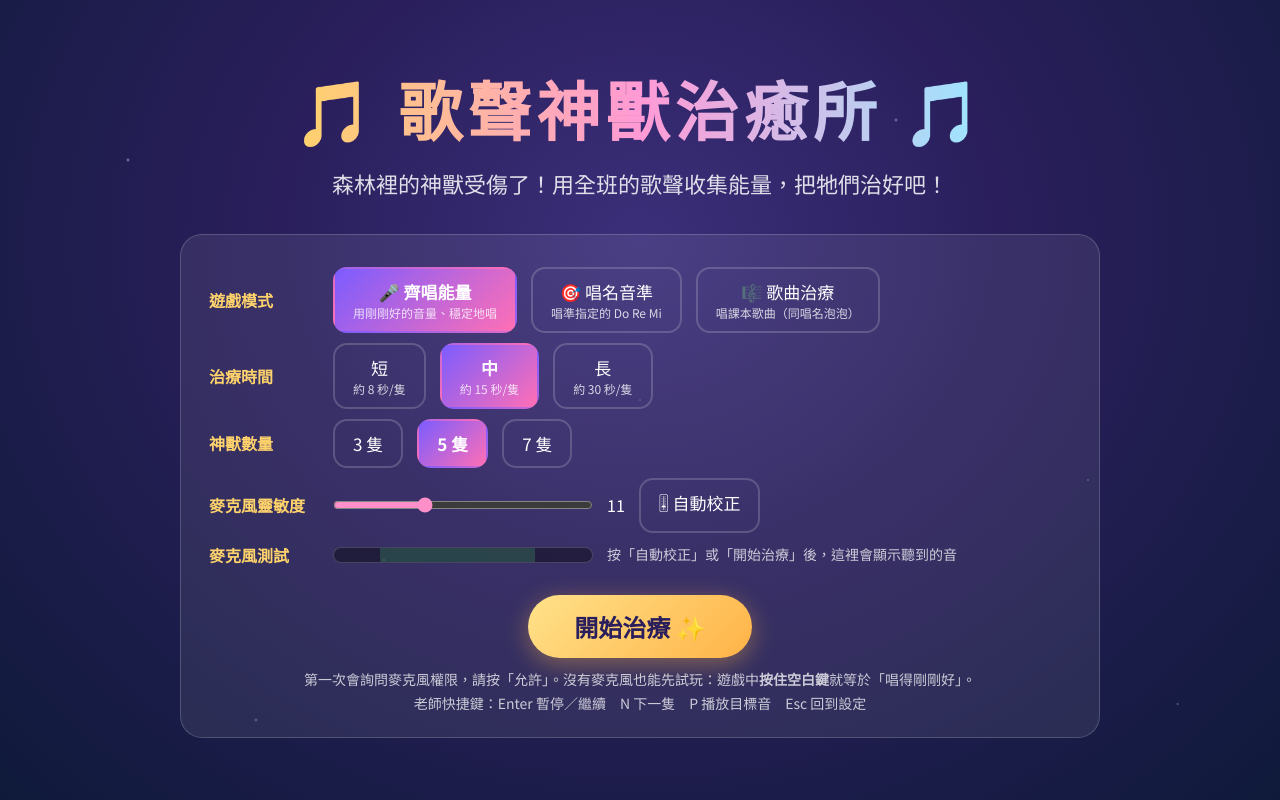
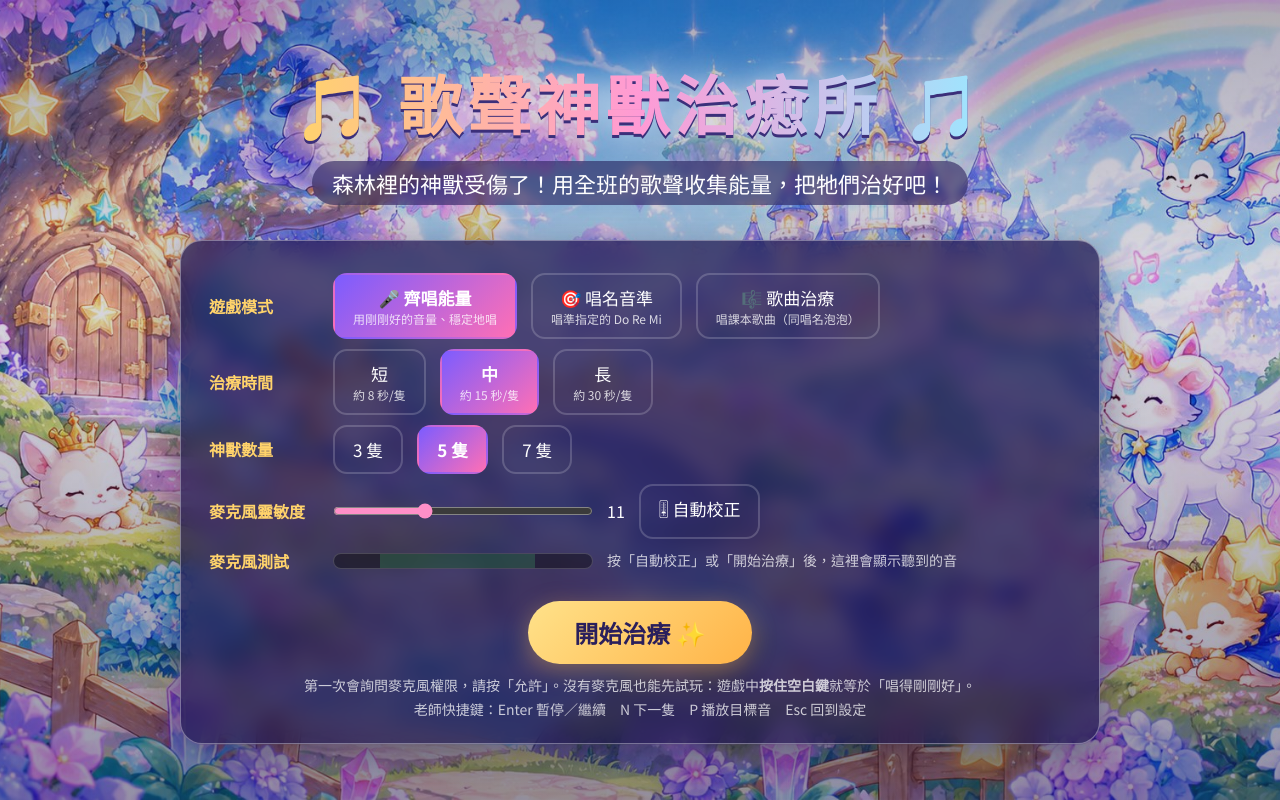
Before and after one commit to WEIMUSIC/sing, a plain HTML site: page index.html in a window 1280 px wide. Drawn offline with Linux system fonts and the light colour scheme.

Commit message:
首頁加入底圖
Co-Authored-By: Claude Opus 5.5 <noreply@anthropic.com>
Claude-Session: https://claude.ai/code/session_01TA7ky1pGPqNtxcHfFj1UKu

```diff
--- a/index.html
+++ b/index.html
@@ -41,6 +41,10 @@ input[type=range]{width:260px;accent-color:#ff8fc8}
 .err{color:var(--bad);margin-top:10px;font-weight:700}
 
 /* ---------- game ---------- */
+#setup{background:linear-gradient(180deg,rgba(20,14,60,.35) 0%,rgba(20,14,60,.15) 35%,rgba(20,14,60,.45) 100%),url(bg.jpg) center/cover no-repeat}
+#setup h1{text-shadow:none;filter:drop-shadow(0 3px 0 #3b2f7a) drop-shadow(0 0 18px rgba(255,255,255,.7))}
+#setup .sub{background:rgba(30,20,80,.55);padding:6px 20px;border-radius:999px;backdrop-filter:blur(4px);opacity:1}
+#setup .panel{background:rgba(28,20,78,.72);backdrop-filter:blur(10px);-webkit-backdrop-filter:blur(10px);border-color:rgba(255,255,255,.35);box-shadow:0 10px 40px rgba(20,10,60,.45)}
 #game{justify-content:flex-start}
 .top{width:100%;display:flex;justify-content:space-between;align-items:center;gap:12px}
 .healed{display:flex;gap:6px;font-size:clamp(22px,2.6vw,34px)}
```
Also changed, not shown: bg.jpg (added).
